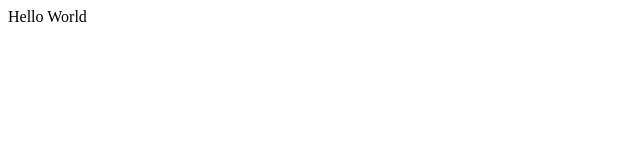
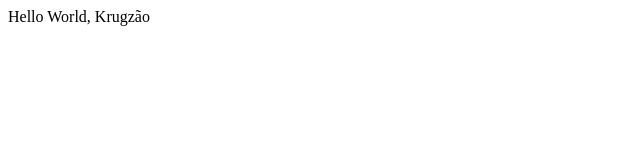
Before and after one commit to kruuug/kruuug.github.com, a plain HTML site: page index.html in a window 1280 px wide. Shown: the full height of the page, 0-640 px from the left. Drawn offline with Linux system fonts and the light colour scheme.

Commit message:
Update index.html

```diff
--- a/index.html
+++ b/index.html
@@ -5,6 +5,6 @@
     <title>Krug</title>
   </head>
   <body>
-    Hello World
+    Hello World, Krugzão
   </body>
 </html>
```
